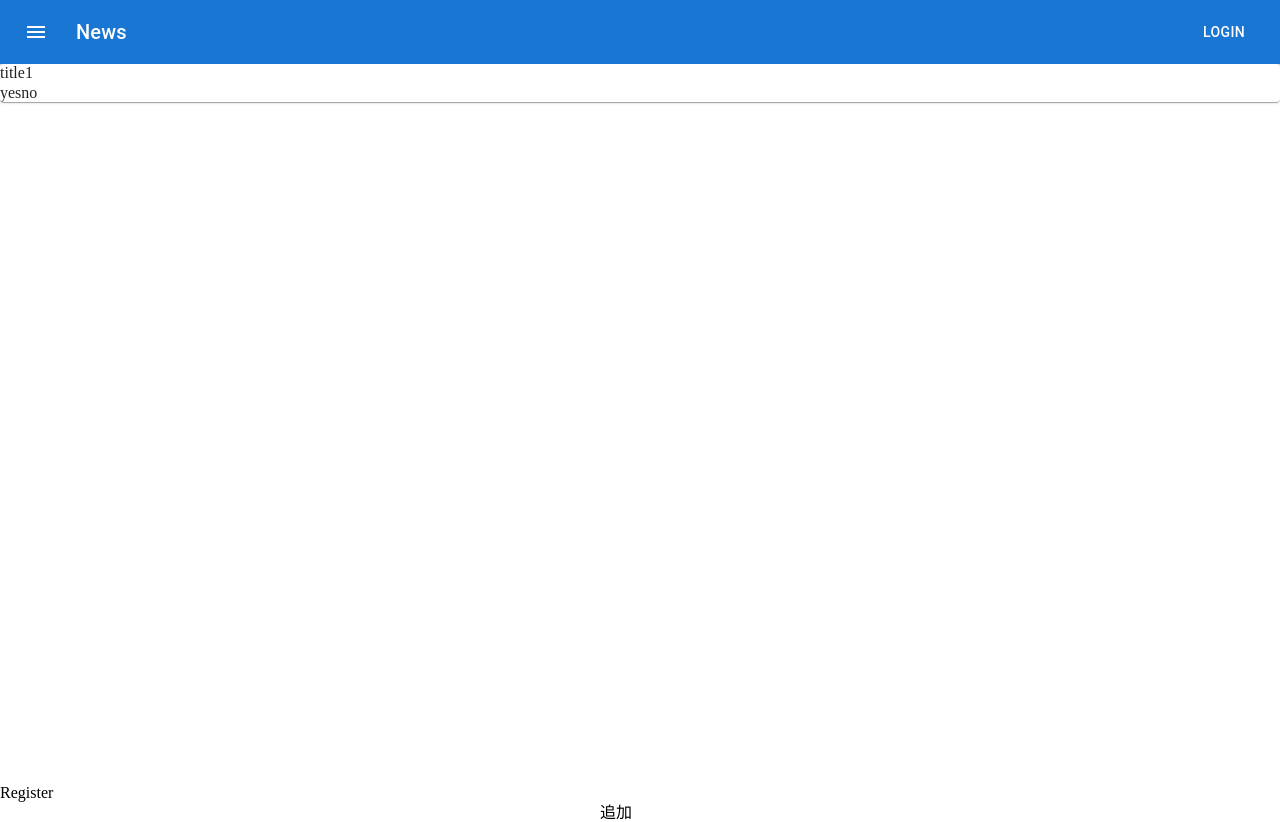
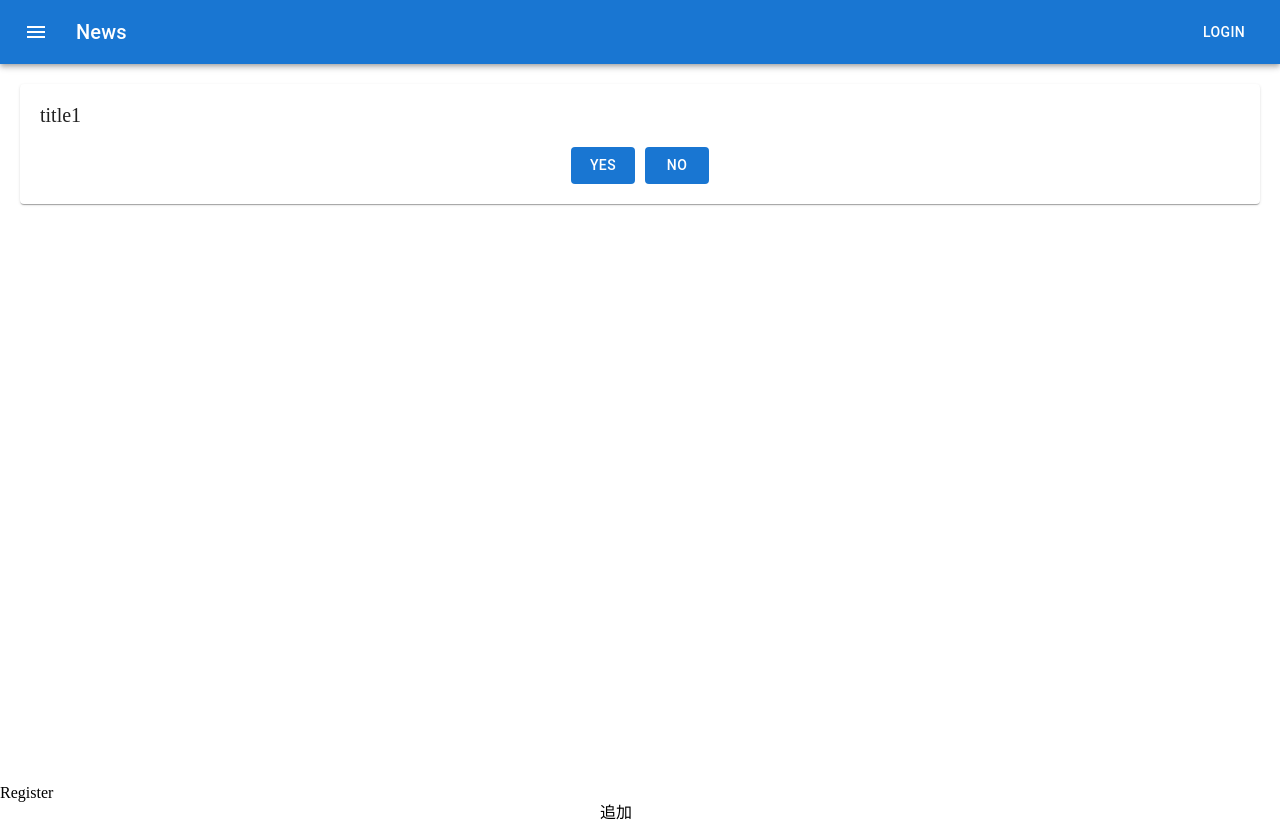
Before and after one commit to deguchi37458/50-50-app, a React (Create React App) app: page /list in a window 1280 px wide. Built offline with nearby package versions, Linux system fonts and the light colour scheme.

Commit message:
update List

```diff
--- a/src/assets/css/List.scss
+++ b/src/assets/css/List.scss
@@ -1,3 +1,16 @@
 .swiper-slide {
+  padding: 20px;
   height: 90vh;
 }
+.card {
+  padding: 20px;
+}
+.title {
+  font-size: 20px;
+  margin-bottom: 20px;
+}
+.button-group {
+  display: flex;
+  gap: 10px;
+  justify-content: center;
+}
--- a/src/components/List.jsx
+++ b/src/components/List.jsx
@@ -1,14 +1,13 @@
 import React from "react";
 import Card from '@mui/material/Card';
+import ButtonGroup from '@mui/material/ButtonGroup';
+import Button from '@mui/material/Button';
 import { Navigation, Pagination, Scrollbar, A11y } from 'swiper';
 import { Swiper, SwiperSlide } from 'swiper/react';
 
 // import Register from "./Register"
 
 import 'swiper/css';
-import 'swiper/css/navigation';
-import 'swiper/css/pagination';
-import 'swiper/css/scrollbar';
 
 import "../assets/css/List.scss"
 
@@ -57,9 +56,13 @@ export default class List extends React.Component {
             return (
               <SwiperSlide>
                 <Card>
-                  <p>{question.title}</p>
-                  <input type="button" value={question.option1} onClick={onClickButton} />
-                  <input type="button" value={question.option2} onClick={onClickButton} />
+                  <div class="card">
+                    <p class="title">{question.title}</p>
+                    <ButtonGroup class="button-group" disableElevation variant="contained">
+                      <Button onClick={onClickButton}>{question.option1}</Button>
+                      <Button onClick={onClickButton}>{question.option2}</Button>
+                    </ButtonGroup>
+                  </div>
                 </Card>
               </SwiperSlide>
             )
```
